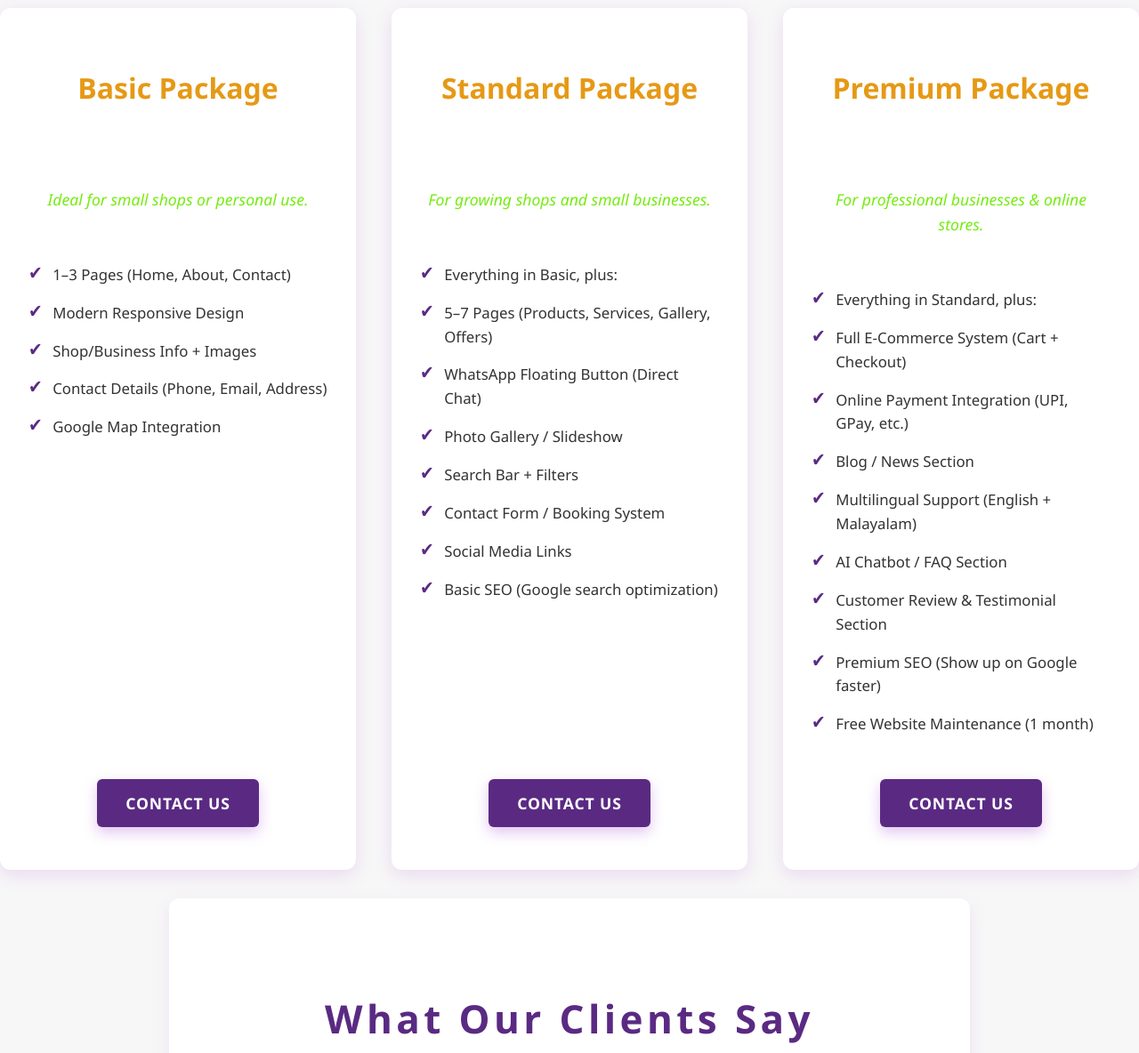
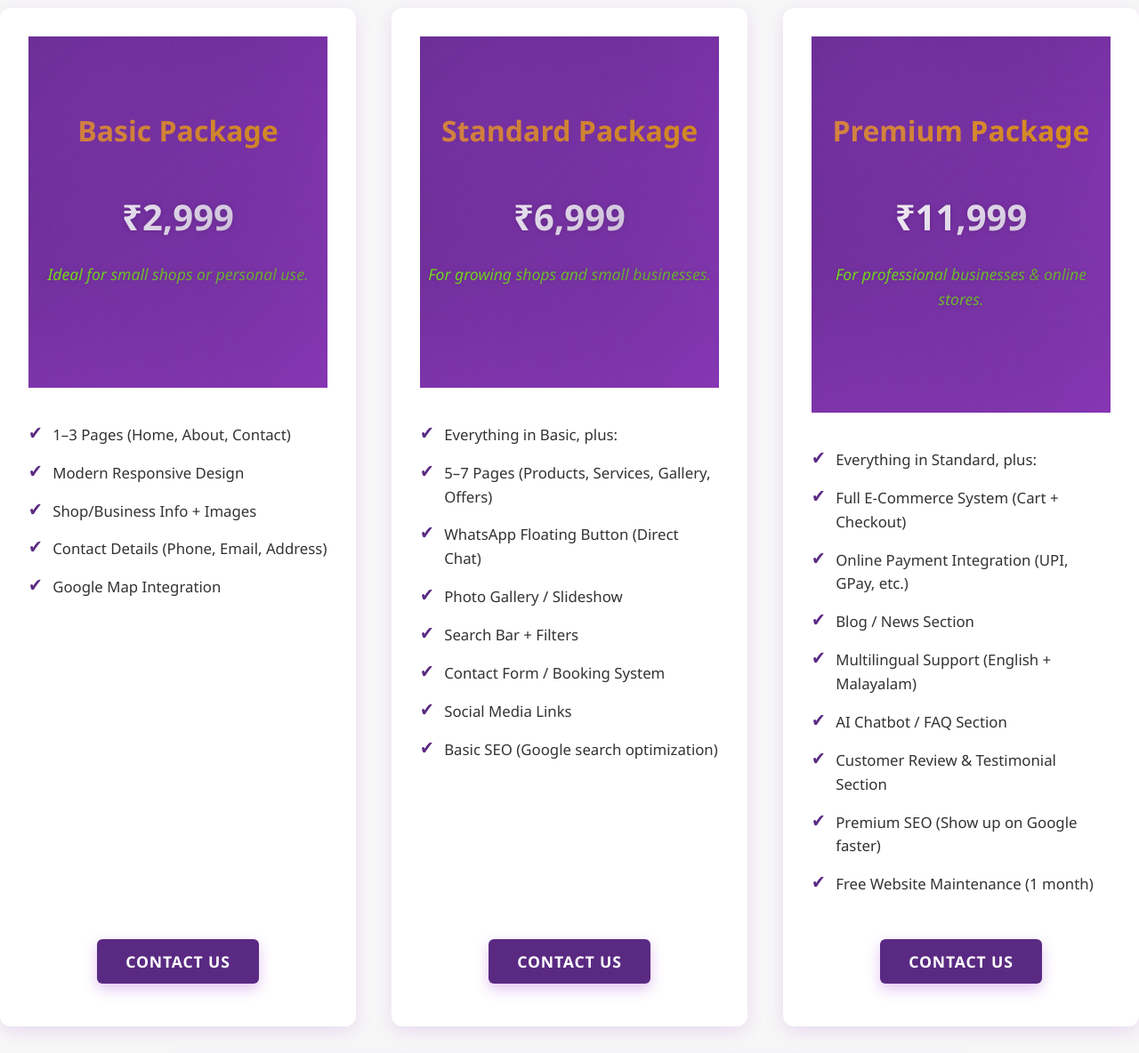
Before and after one commit to HSF237/elitewebstudio.com, a plain HTML site: page index.html in a window 1280 px wide. Shown: the part 2540-3724 px from the top of the page at 89% size. Drawn offline with Linux system fonts and the light colour scheme.

Commit message:
Update index.html

```diff
--- a/index.html
+++ b/index.html
@@ -1276,32 +1276,33 @@
 <!-- Packages Section -->
 <section id="packages" aria-labelledby="packages-title" tabindex="0">
   <h2 class="section-title" id="packages-title">Website Packages</h2>
-    <p class="section-subtitle">
-      Choose the perfect package that fits your business needs and budget.
-    </p>
+  <p class="section-subtitle">Choose the perfect package that fits your business needs and budget.</p>
   <div class="packages-grid">
+    <!-- Basic Package -->
     <article class="package" tabindex="0" aria-label="Basic Package details">
-        <div class="package-header">
+      <header class="package-header">
         <h3 class="package-title">Basic Package</h3>
-          <div class="package-price">₹2,999</div>
+        <p class="package-price">₹2,999</p>
         <p class="package-subtitle">Ideal for small shops or personal use.</p>
-        </div>
-        <ul class="package-features">
+      </header>
+      <ul class="package-features" aria-label="Basic Package Features">
         <li>1–3 Pages (Home, About, Contact)</li>
         <li>Modern Responsive Design</li>
         <li>Shop/Business Info + Images</li>
         <li>Contact Details (Phone, Email, Address)</li>
         <li>Google Map Integration</li>
       </ul>
-        <a href="#contact" class="btn btn-package-contact">Contact Us</a>
+      <button class="btn btn-package-contact" onclick="document.getElementById('contact').scrollIntoView({behavior: 'smooth'});">Contact Us</button>
     </article>
+
+    <!-- Standard Package -->
     <article class="package" tabindex="0" aria-label="Standard Package details">
-        <div class="package-header">
+      <header class="package-header">
         <h3 class="package-title">Standard Package</h3>
-          <div class="package-price">₹6,999</div>
+        <p class="package-price">₹6,999</p>
         <p class="package-subtitle">For growing shops and small businesses.</p>
-        </div>
-        <ul class="package-features">
+      </header>
+      <ul class="package-features" aria-label="Standard Package Features">
         <li>Everything in Basic, plus:</li>
         <li>5–7 Pages (Products, Services, Gallery, Offers)</li>
         <li>WhatsApp Floating Button (Direct Chat)</li>
@@ -1311,15 +1312,17 @@
         <li>Social Media Links</li>
         <li>Basic SEO (Google search optimization)</li>
       </ul>
-        <a href="#contact" class="btn btn-package-contact">Contact Us</a>
+      <button class="btn btn-package-contact" onclick="document.getElementById('contact').scrollIntoView({behavior: 'smooth'});">Contact Us</button>
     </article>
+
+    <!-- Premium Package -->
     <article class="package" tabindex="0" aria-label="Premium Package details">
-        <div class="package-header">
+      <header class="package-header">
         <h3 class="package-title">Premium Package</h3>
-          <div class="package-price">₹11,999</div>
+        <p class="package-price">₹11,999</p>
         <p class="package-subtitle">For professional businesses & online stores.</p>
-        </div>
-        <ul class="package-features">
+      </header>
+      <ul class="package-features" aria-label="Premium Package Features">
         <li>Everything in Standard, plus:</li>
         <li>Full E-Commerce System (Cart + Checkout)</li>
         <li>Online Payment Integration (UPI, GPay, etc.)</li>
@@ -1330,7 +1333,7 @@
         <li>Premium SEO (Show up on Google faster)</li>
         <li>Free Website Maintenance (1 month)</li>
       </ul>
-        <a href="#contact" class="btn btn-package-contact">Contact Us</a>
+      <button class="btn btn-package-contact" onclick="document.getElementById('contact').scrollIntoView({behavior: 'smooth'});">Contact Us</button>
     </article>
   </div>
 </section>
```
Lines whose indentation alone changed are shown as unchanged.
